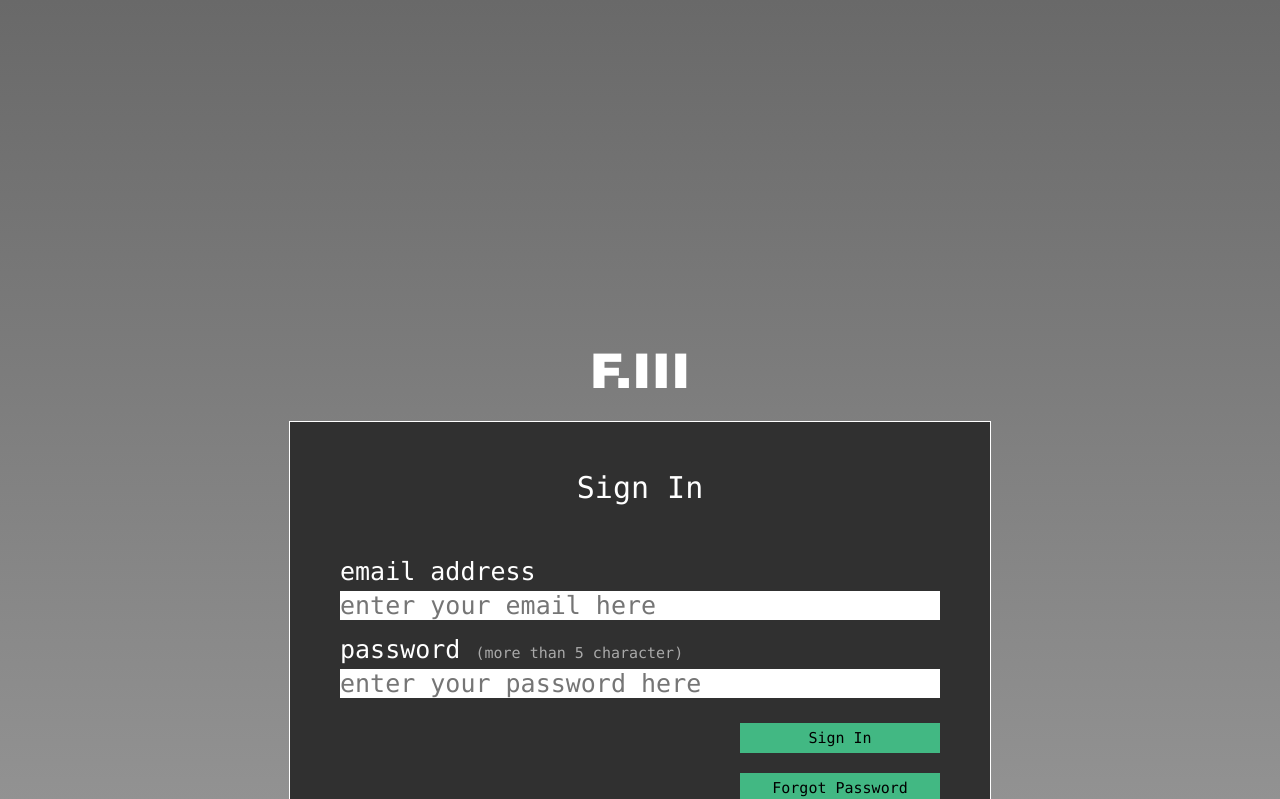
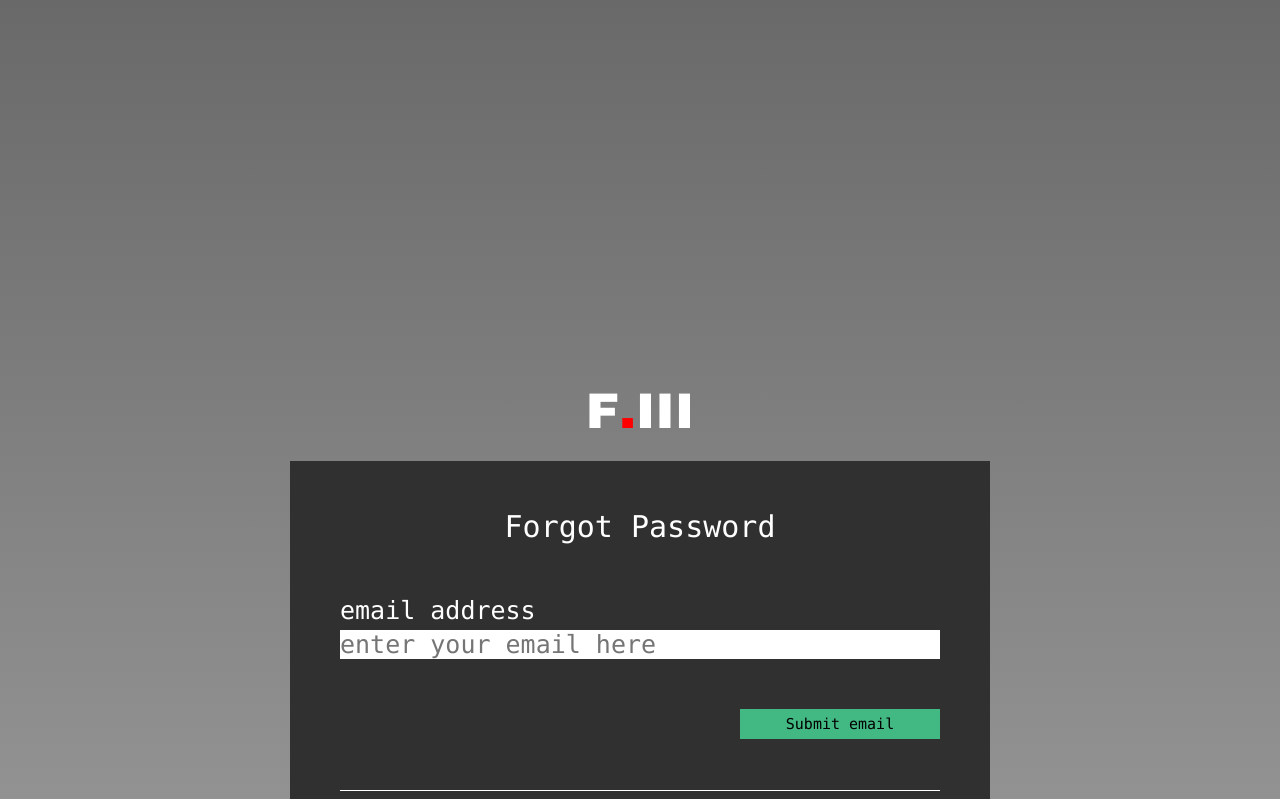
Before and after one commit to vladyslavfiii/login-form, a plain HTML site: page pages/index.html in a window 1280 px wide. Both pictures are taken after a click on the button "Forgot Password". Shown: the top 799 px of the page. Drawn offline with Linux system fonts and the light colour scheme.

Commit message:
3rd commit

```diff
--- a/pages/index.html
+++ b/pages/index.html
@@ -6,7 +6,7 @@
 		<link rel="stylesheet" href="../src/styles/style.css">
 		<link rel="stylesheet" href="../src/styles/signFormStyle.css">
 
-		<link rel="shortcut icon" type="image/ico" href="../src/favicon.ico"/>
+		<link rel="shortcut icon" type="image/ico" href="../src/styles/favicon.ico"/>
 	</head>
 
 	<body>
@@ -14,7 +14,7 @@
 <!-- SIGN FORM -->
 	<div class="sign">
 
-		<div class="title">F.III</div>
+		<div class="title">F<span>.</span>III</div>
 
 <!-- SIGN IN FORM -->
 
@@ -43,7 +43,7 @@
 			<div class="signFormButtonsStructureBlock">
 
 				<button class="signFormButtons" id="signInButton" type="button" onclick="signInButtonFunction()">Sign In</button>
-				<button class="signFormButtons" id="signInForgotPasswordButton" type="button">Forgot Password</button>
+				<button class="signFormButtons" id="signInForgotPasswordButton" type="button" onclick="signFormTypeSwitch(this)">Forgot Password</button>
 
 			</div>
 
@@ -51,7 +51,7 @@
 
 				<div class="line" style="width: 600px;"></div>
 				<div class="signFormTextField">Have no an Account?</div>
-				<button class="signFormButtons" id="signUpButton" type="button" onclick="signTypeSwitch(this.parentNode)">Sign Up</button>
+				<button class="signFormButtons" id="signUpButton" type="button" onclick="signFormTypeSwitch(this)">Sign Up</button>
 
 			</div>
 
@@ -111,13 +111,38 @@
 			<div class="signFormButtonsStructureBlock">
 				<div class="line" style="width: 600px;"></div>
 				<div class="signFormTextField">Have an Account?</div>
-				<button class="signFormButtons" type="button" onclick="signTypeSwitch(this.parentNode)">Sign In</button>
+				<button class="signFormButtons" type="button" onclick="signFormTypeSwitch(this)">Sign In</button>
 
 			</div>
 
 		</div>
 
+<!-- FORGOT PASSWORD -->
+		<div class="forgotPasswordForm" id="forgotPasswordForm">
 
+			<div class="signFormStructureBlock">
+				<div class="signTypeNameStyle">Forgot Password</div>
+			</div>
+
+			<div class="signFormStructureBlock">
+				<div class="signFormTextField">email address</div>
+				<input class="signFormInputField" type="text"
+				id="forgotPasswordFormEmailInputField"
+				placeholder="enter your email here" maxlength="50" minlength="5"
+				onkeyup="signFormFieldChecker(this)" onclick="signFormFieldChecker(this)">
+			</div>
+
+			<div class="signFormButtonsStructureBlock">
+				<button class="signFormButtons" id="forgotPasswordSubmitButton" type="button">Submit email</button>
+			</div>
+
+			<div class="signFormButtonsStructureBlock">
+				<div class="line" style="width: 600px;"></div>
+				<div class="signFormTextField">Have an Account?</div>
+				<button class="signFormButtons" id="forgotPasswordSignInButton" type="button" onclick="signFormTypeSwitch(this)">Sign In</button>
+			</div>
+
+		</div>
 
 	</div>
 
--- /dev/null
+++ b/src/scripts/forgotPassword.js
@@ -0,0 +1,3 @@
+function forgotPasswordFunction() {
+
+}
--- a/src/scripts/signFormScript.js
+++ b/src/scripts/signFormScript.js
@@ -1,17 +1,34 @@
 //===============SIGN TYPE SWITCH FUNCTION
 
-function signTypeSwitch(str){
+function signFormTypeSwitch(strValue){
+
+    let str = strValue.parentNode;
+
+console.log(str.parentNode);
 
     let signInForm = document.getElementById('signInForm');
     let signUpForm = document.getElementById('signUpForm');
+    let forgotPasswordForm = document.getElementById('forgotPasswordForm');
 
-    if (str.parentNode.id === "signInForm"){
+    if (str.parentNode.id === "signInForm" && strValue.id != "signInForgotPasswordButton") {
         signInForm.style.display = "none";
         signUpForm.style.display = "flex";
+        forgotPasswordForm.style.display = "none";
     }
-    if (str.parentNode.id === "signUpForm"){
+    if (str.parentNode.id === "signInForm" && strValue.id === "signInForgotPasswordButton") {
+        signUpForm.style.display = "none";
+        signInForm.style.display = "none";
+        forgotPasswordForm.style.display = "flex";
+    }
+    if (str.parentNode.id === "forgotPasswordForm") {
         signInForm.style.display = "flex";
         signUpForm.style.display = "none";
+        forgotPasswordForm.style.display = "none";
+    }
+    if (str.parentNode.id === "signUpForm") {
+        signInForm.style.display = "flex";
+        signUpForm.style.display = "none";
+        forgotPasswordForm.style.display = "none";
     }
 }
 
--- a/src/scripts/signInFormScript.js
+++ b/src/scripts/signInFormScript.js
@@ -12,7 +12,7 @@ function signFormFieldChecker(input) {
     let signUpFormPasswordInputField2 = document.getElementById("signUpFormPasswordInputField2");
     let emailChekerCounter = 0;
 
-    if (input.id === "signInFormEmailInputField" || input.id === "signUpFormEmailInputField") {
+    if (input.id === "signInFormEmailInputField" || input.id === "signUpFormEmailInputField" || input.id === "forgotPasswordFormEmailInputField") {
         inputValue.split('').forEach(el =>
         {
             if (el === "@"){
--- a/src/styles/signFormStyle.css
+++ b/src/styles/signFormStyle.css
@@ -15,11 +15,16 @@
 	font-family: arial black;
 
 	display: flex;
-	flex-direction: column;
+	flex-direction: row;
 	justify-content: center;
 	align-items: center;
 
 	color: white;
+}
+.title span{
+	color: red;
+		font-size: 50px;
+	font-family: arial black;
 }
 .signInForm{
 	width: 700px;
@@ -164,3 +169,16 @@
 	height: 1px;
 	background: white;
 }
+.forgotPasswordForm{
+	width: 700px;
+
+	display: none;
+	flex-direction: column;
+	justify-content: center;
+	align-items: center;
+
+	border: 0px solid white;
+	background: #303030;
+
+	color: white;
+}
```
Also changed, not shown: src/styles/favicon.ico (added).
